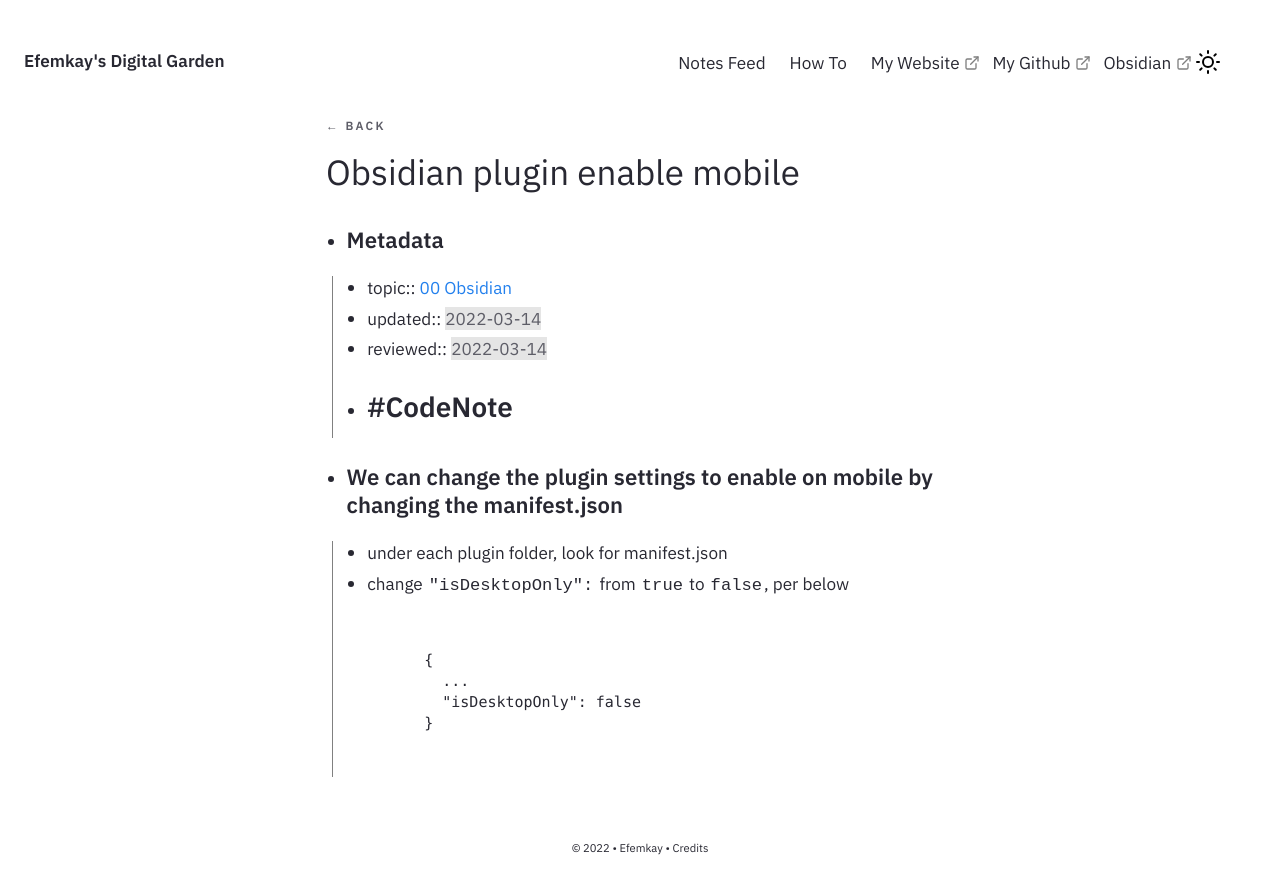
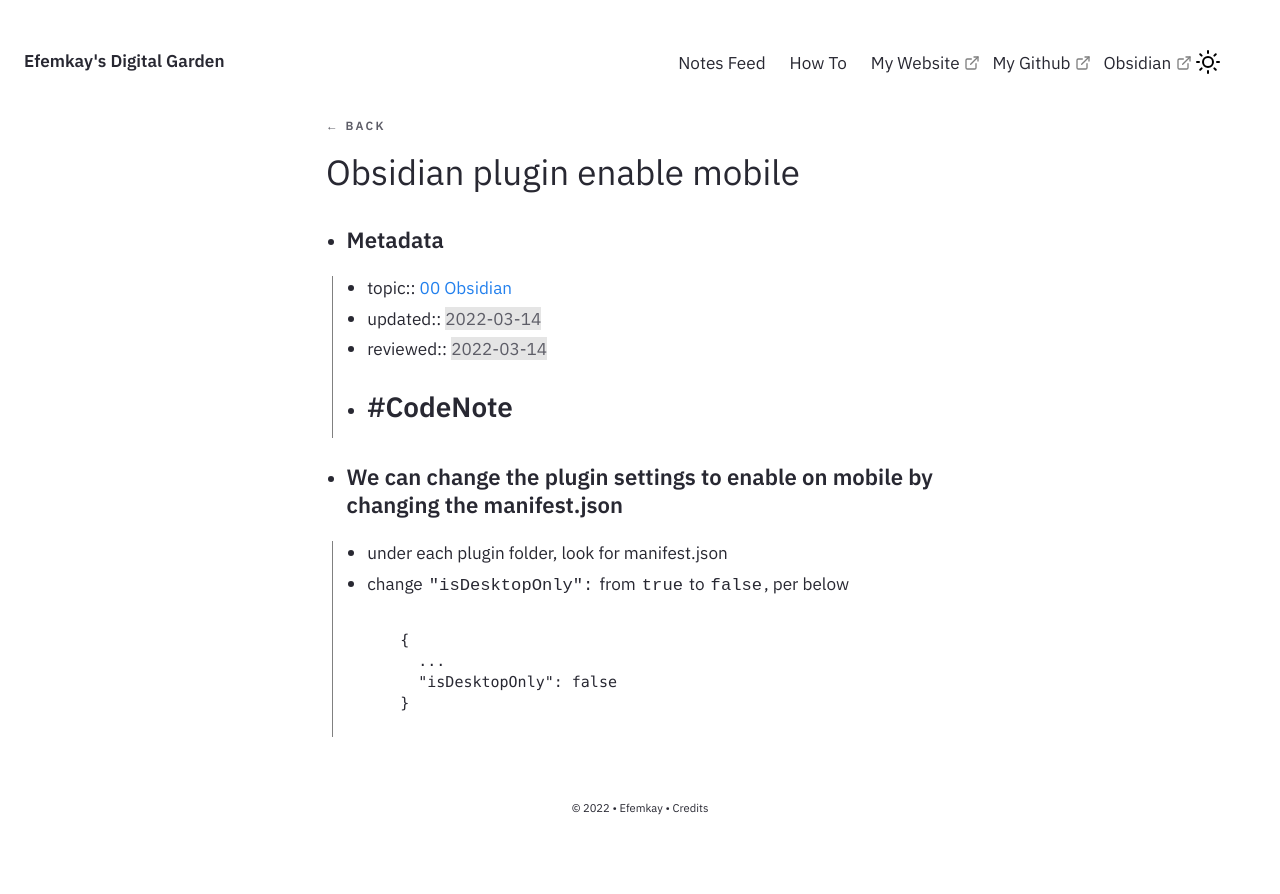
Before and after one commit to efemkay/digital-garden, a Jekyll site: the page built from _notes/Public/Obsidian plugin enable mobile.md, in a window 1280 px wide. Shown: the top 894 px of the page. Built offline with Jekyll 4.4.1, drawn with Linux system fonts in a browser that asks for light colours.

Commit message:
some css n js mod

```diff
--- a/_includes/Nav.html
+++ b/_includes/Nav.html
@@ -34,6 +34,7 @@
       <a class="navbar-item" style="padding-left: 0;"; href="{{ site.baseurl }}/index.html">
           <h6> {{site.heading}}</h6></a>
           <script src="{{ site.baseurl }}/assets/js/modeswitcher.js"></script>
+          <script src="{{ site.baseurl }}/assets/js/Hamburger.js"></script>
       <div class="navbar-item navbar-dark-mode__mobile is-hidden-tablet" onclick="modeSwitcher()">
         <div class="buttons">
           <a class="button is-text">
--- a/assets/css/efemkay-styling.css
+++ b/assets/css/efemkay-styling.css
@@ -1,7 +1,41 @@
 
-.section .columns.is-centered {
-    flex-direction: column;
-}
-.columns.is-centered .column {
-    margin-inline: auto;
-}
+/* adjust layout for home/index page, making it single column */
+    .section .columns.is-centered { flex-direction: column; }
+    .columns.is-centered .column { margin-inline: auto; }
+
+
+/* custom css for indentation guides for bullets */
+	.content.content ul { list-style: outside; position: relative; padding-left: 1.2em; }
+    .content.content ul ul { margin-bottom: -0.5rem; }
+	.content li { padding-bottom: 0.4rem }
+
+	ul ul::before {
+		content: "";
+		position: absolute; margin-left: -0.85em; margin-top: 0;
+		border-left: 1px solid gray;
+		top: 0; bottom: 0.8em; left: 0;
+	}
+
+
+/* give background color to image, in case it has transparency */
+    .note-page-section img { background-color: lightgray; }
+
+/* adjustment to h4 line-height */
+	body {
+		--text-leading-wide: 1.3;
+	}
+
+/* pre and scrollbar for my digital garden */
+
+    .content pre { padding: 0 } /* remove padding */
+
+    /* Works on Firefox */
+    pre { scrollbar-width: thin; scrollbar-color: Gray #444; }
+
+    /* Works on Chrome, Edge, and Safari */
+    pre::-webkit-scrollbar { height: 8px; }
+    pre::-webkit-scrollbar-track { background: #444; }
+
+    pre::-webkit-scrollbar-thumb {
+    	background-color: #262626; border-radius: 8px; border: 1px solid #444;
+    }
--- a/assets/css/main.css
+++ b/assets/css/main.css
@@ -1,31 +1,6 @@
 @import "efemkay-styling.css";
 
 /*! bulma.io v0.8.2 | MIT License | github.com/jgthms/bulma */
-
-/* === efemkay custom css === */
-
-
-	/* custom css for indentation guides for bullets */
-
-	.content.content ul { list-style: outside; position: relative; padding-left: 1.2em; }
-
-	ul ul::before {
-		content: "";
-		position: absolute; margin-left: -0.85em; margin-top: 0;
-		border-left: 1px solid gray;
-		top: 0; bottom: 0.8em; left: 0;
-	}
-
-	.note-page-section img { background-color: lightgray; }
-
-	.content.content ul ul { margin-bottom: -0.5rem; }
-	.content li { padding-bottom: 0.4rem }
-	body {
-		--text-leading-wide: 1.3;
-	}
-
-
-/* === end of efemkay custom css === */
 
 @keyframes spinAround {
   from {
```
